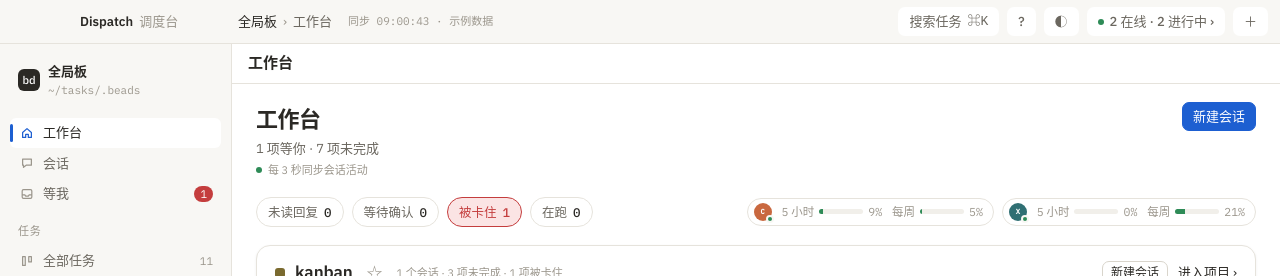
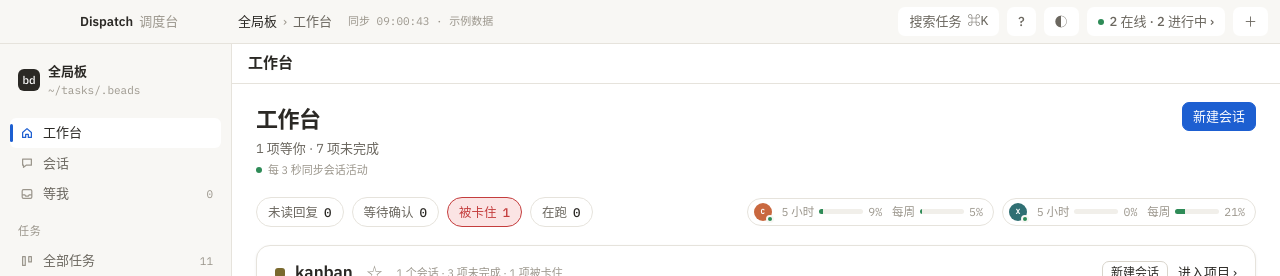
Before and after one commit to SchaeferAnjon/dispatch, a React (Vite) app in the folder app/: page / in a window 1280 px wide. Shown: the top 276 px of the page. Built offline with nearby package versions, Linux system fonts and the light colour scheme.

Commit message:
fix: badge counts only what needs a person; scheduled and running sessions treated the same everywhere

```diff
--- a/app/src/App.tsx
+++ b/app/src/App.tsx
@@ -231,8 +231,10 @@ export default function App() {
   const hostIssues = useMemo(() => hostFilter ? issues.filter((i) => hostOfIssue(i, refs) === hostFilter) : issues, [issues, refs, hostFilter]);
   const issuesF = useMemo(() => hostIssues.filter(i=>!isTrashed(i)&&!isOutcome(i)), [hostIssues]);
   const outcomesF = useMemo(() => issues.filter(i=>!isTrashed(i)&&isOutcome(i)&&(!hostFilter || linkedSessions(i).some(id=>!!refs.get(id)&&(refs.get(id)?.host_name||localName)===hostFilter) || sourceTasks(i).some(id=>hostIssues.some(t=>t.id===id)))), [issues, hostIssues, hostFilter, refs, localName]);
-  const agents = useMemo(() => agentsFrom(issuesF, me, presenceF.sessions), [issuesF, me, presenceF]);
-  const runningSessions = presenceF.sessions.filter((s) => s.alive && s.state === "working").length;
+  const liveSessions = useMemo(() => presenceF.sessions.filter((s) => !s.scheduled), [presenceF]);
+  const scheduledSessions = useMemo(() => presenceF.sessions.filter((s) => s.scheduled), [presenceF]);
+  const agents = useMemo(() => agentsFrom(issuesF, me, liveSessions), [issuesF, me, liveSessions]);
+  const runningSessions = liveSessions.filter((s) => s.alive && s.state === "working").length;
   // The same project list the workbench and project hub show: resolved from conversations,
   // task labels and outcomes together, archived ones set aside.
   const projectList = useMemo(() => rankProjects(projectGroups(projectRows, issuesF, outcomesF).filter((p) => p.name !== UNGROUPED_PROJECT), projectFlags), [projectRows, issuesF, outcomesF, projectFlags]);
@@ -265,26 +267,26 @@ export default function App() {
   }, [api, view, visible, issuesF]);
 
   const inbox = useMemo<InboxItems>(() => ({
-    unread: activityF.filter(a => a.unread && !a.scheduled),
-    waiting: presenceF.sessions.filter((s) => needsAttention(s) && !activity.sessions.some(a => a.scheduled && a.session_id === s.session_id && (a.host ?? 'local') === (s.host ?? 'local'))).sort((a, b) => b.last_at - a.last_at),
-    idle: presenceF.sessions.filter((s) => s.alive && s.state === "idle" && !needsAttention(s)),
+    unread: activityF.filter(a => a.unread && !a.scheduled && !(a.state === "working" && !a.stale)),
+    waiting: presenceF.sessions.filter((s) => needsAttention(s) && !s.scheduled).sort((a, b) => b.last_at - a.last_at),
+    idle: presenceF.sessions.filter((s) => s.alive && s.state === "idle" && !needsAttention(s) && !s.scheduled),
     review: issuesF.filter((i) => needsReview(i)).sort((a, b) => (b.closed_at ?? b.updated_at).localeCompare(a.closed_at ?? a.updated_at)),
     blocked: issuesF.filter((i) => i.status === "blocked"),
-  }), [issuesF, presenceF, activityF, activity]);
+  }), [issuesF, presenceF, activityF]);
 
   const counts = useMemo(() => ({
     total: issuesF.length,
     blocked: inbox.blocked.length,
     review: inbox.review.length,
     agents: agents.filter((a) => a.online).length,
-    inbox: inbox.unread.length + inbox.waiting.filter(s => !inbox.unread.some(a => a.session_id === s.session_id)).length + inbox.blocked.length,
+    inbox: inbox.unread.length + inbox.waiting.filter(s => !inbox.unread.some(a => a.session_id === s.session_id)).length,
   }), [issuesF, agents, inbox]);
 
   // Use unfiltered data: switching machines is not a new event.
   const notificationInbox = useMemo(() => ({
-    waiting: presence.sessions.filter((s) => needsAttention(s) && !activity.sessions.some(a => a.scheduled && a.session_id === s.session_id && (a.host ?? 'local') === (s.host ?? 'local'))),
+    waiting: observedPresence.sessions.filter((s) => needsAttention(s) && !s.scheduled),
     review: issues.filter((i) => needsReview(i) && !isOutcome(i)),
-  }), [presence, issues, activity]);
+  }), [observedPresence, issues]);
 
   // Ignore transient failures; wait for a stable explicit request. Keep identities
   // across disconnects and distinguish the same session id on different machines.
@@ -312,9 +314,9 @@ export default function App() {
 
   useEffect(() => {
     if (!api) return;
-    const working = observedPresence.sessions.filter((s) => s.alive && s.state === "working").length;
+    const working = observedPresence.sessions.filter((s) => s.alive && s.state === "working" && !s.scheduled).length;
     // Menu bars fill up fast; keep the status text to a few characters.
-    const unread = activity.sessions.filter(a => a.unread && !a.scheduled).length;
+    const unread = activity.sessions.filter(a => a.unread && !a.scheduled && !(a.state === "working" && !a.stale)).length;
     const parts = [unread ? `${unread}未读` : "", working ? `${working}跑` : "", notificationInbox.waiting.length ? `${notificationInbox.waiting.length}等` : "", notificationInbox.review.length ? `${notificationInbox.review.length}审` : ""].filter(Boolean);
     api.tray(parts.join(" "), `Dispatch · ${unread} 未读回复 · ${working} 在跑 · ${notificationInbox.waiting.length} 等你 · ${notificationInbox.review.length} 待 Agent 复核 · ${issues.filter((i) => i.status !== "closed" && !isOutcome(i) && !isTrashed(i)).length} 项未完成`).catch(() => {});
   }, [api, observedPresence, notificationInbox, issues, activity]);
@@ -403,7 +405,7 @@ export default function App() {
             {view === "inbox" && <InboxView onRead={a => markRead(a, a.reply_id!)} onOpen={openSession} initialTab={inboxTab} items={inbox} me={me} onSelect={setSelected} onResume={copyResume} onFocus={focusSession} />}
             {view === "board" && <Board progress={progress} issues={visible} selected={selected} onSelect={setSelected} me={me} rootOf={rootIssue} onMove={move} onAdd={() => setCreating(true)} />}
             {view === "table" && <TableView issues={visible} selected={selected} onSelect={setSelected} me={me} rootOf={rootIssue} />}
-            {view === "agents" && <AgentsView agents={agents} apps={presenceF.apps} onSelect={(id) => { setSelected(id); }} onCopyResume={copyResume} onFocus={focusSession} refs={refsF} hosts={hosts} onOpenUrl={(u) => api?.openPath(u).catch((e) => say(String(e), true))} onCopyText={(t, what) => api?.copy(t).then(() => say(`${what}已复制`)).catch((e) => say(String(e), true))} onStart={async (i) => { const r = await api!.agentStart(i); say(r ? `已在 ${r.host} 起了 ${r.kind}` : "起 Agent 失败"); return r; }} />}
+            {view === "agents" && <AgentsView agents={agents} scheduled={scheduledSessions} apps={presenceF.apps} onSelect={(id) => { setSelected(id); }} onCopyResume={copyResume} onFocus={focusSession} refs={refsF} hosts={hosts} onOpenUrl={(u) => api?.openPath(u).catch((e) => say(String(e), true))} onCopyText={(t, what) => api?.copy(t).then(() => say(`${what}已复制`)).catch((e) => say(String(e), true))} onStart={async (i) => { const r = await api!.agentStart(i); say(r ? `已在 ${r.host} 起了 ${r.kind}` : "起 Agent 失败"); return r; }} />}
             {view === "sessions" && api && <SessionsView outcomes={outcomesF} activities={activityF} issues={issuesF} onSeen={markRead} activityError={activityError} key={(sessionFocus ?? "all") + hostId} api={api} me={me} live={presenceF.sessions} hostId={hostId} onSelectTask={setSelected} onDone={say} onError={(m) => say(m, true)} initialId={sessionFocus ?? (info?.initial_task?.startsWith("session:") ? info.initial_task.slice(8) : null)} />}
             {view === "trash" && <><p className="trash-note">移除的任务保留记录与依赖，不会进入待办队列。右键或点击 ⋯ 可恢复。</p><TableView issues={hostIssues.filter(isTrashed)} selected={selected} onSelect={setSelected} me={me}/></>}
             {(view === "stats" || view === "quota") && api && <UsageView key={view} initialTab={view === "quota" ? "quota" : undefined} onDone={say} api={api} me={me} host={hostId} hostName={hostFilter} onError={(m) => say(m, true)} />}
--- a/app/src/activity.ts
+++ b/app/src/activity.ts
@@ -68,11 +68,14 @@ export function canReadReply(a: Activity | undefined, reply: string | undefined,
 export function mergeActivity(presence: import('./types').Presence, rows: Activity[]): import('./types').Presence {
   const sessions = presence.sessions.map(s => {
     const a = rows.find(a => a.session_id === s.session_id && (a.host ?? 'local') === (s.host ?? 'local'));
-    return a && a.last_at >= s.last_at ? { ...s, title: a.title, state: a.stale ? 'unknown' as const : a.state === 'working' ? 'working' as const : 'idle' as const, last_at: a.last_at, state_source: 'transcript' as const } : s;
+    if (!a) return s;
+    const merged = a.last_at >= s.last_at ? { ...s, title: a.title, state: a.stale ? 'unknown' as const : a.state === 'working' ? 'working' as const : 'idle' as const, last_at: a.last_at, state_source: 'transcript' as const } : s;
+    // The user's classification travels with the session so every count treats it the same way.
+    return a.scheduled ? { ...merged, scheduled: true } : merged;
   });
   for (const a of rows) {
     if (a.stale || a.state !== 'working' || sessions.some(s => s.session_id === a.session_id && (s.host ?? 'local') === (a.host ?? 'local'))) continue;
-    sessions.push({ agent:a.agent, session_id:a.session_id, title:a.title, cwd:a.cwd, project:a.project, agent_pid:null, source_kind:'unknown', source_app:'会话记录', entrypoint:'', started_at:0, last_at:a.last_at, state:'working', prompts:0, alive:true, registered:true, state_source:'transcript', host:a.host,host_name:a.host_name,remote:a.remote });
+    sessions.push({ agent:a.agent, session_id:a.session_id, title:a.title, cwd:a.cwd, project:a.project, agent_pid:null, source_kind:'unknown', source_app:'会话记录', entrypoint:'', started_at:0, last_at:a.last_at, state:'working', prompts:0, alive:true, registered:true, state_source:'transcript', host:a.host,host_name:a.host_name,remote:a.remote, scheduled:a.scheduled||undefined });
   }
   return { ...presence, sessions };
 }
--- a/app/src/components/Inbox.tsx
+++ b/app/src/components/Inbox.tsx
@@ -25,7 +25,7 @@ export function InboxView({ onRead, onOpen, initialTab, items, me, onSelect, onR
       {tab === "unread" && [...new Set(items.unread.map(conversationProject))].map(project=><section key={project}><h3>{project}</h3><ConversationRows onRead={onRead} rows={items.unread.filter(a=>conversationProject(a)===project)} me={me} onOpen={onOpen}/></section>)}
       {(tab === "waiting" || tab === "idle") && items[tab].length > 0 && (
         <section>
-          <h4>{tab === "idle" ? "空闲会话" : "需要处理"}<span className="n">{items[tab].length}</span><span className="muted">{tab === "idle" ? "不计入待处理数量，也不会触发通知" : "仅展示明确上报的确认请求"}</span></h4>
+          <h4>{tab === "idle" ? "空闲会话" : "需要处理"}<span className="n">{items[tab].length}</span><span className="muted">{tab === "idle" ? "不计入待处理数量，也不会触发通知" : "只有接入事件上报的会话会出现在这里；Codex 桌面端等没有上报的会话请到会话页看"}</span></h4>
           {items[tab].map((s) => {
             const a = actorOf(s.agent, me);
             return (
@@ -65,7 +65,7 @@ export function InboxView({ onRead, onOpen, initialTab, items, me, onSelect, onR
       )}
       {tab === "blocked" && items.blocked.length > 0 && (
         <section>
-          <h4>被卡住 <span className="n">{items.blocked.length}</span><span className="muted">有未完成的依赖</span></h4>
+          <h4>被卡住 <span className="n">{items.blocked.length}</span><span className="muted">有未完成的依赖 · 不计入红点，等依赖完成会自动解开</span></h4>
           {items.blocked.map((i) => (
             <div key={i.id} className="ib-row opens" onClick={() => onSelect(i.id)} role="button" tabIndex={0} onKeyDown={(e) => { if (e.target === e.currentTarget && (e.key === "Enter" || e.key === " ")) { e.preventDefault(); onSelect(i.id); } }}>
               <span className="st sm block">⊘</span>
--- a/app/src/components/views.tsx
+++ b/app/src/components/views.tsx
@@ -3,7 +3,7 @@ import { useState } from "react";
 import { sessionStatus, sessionEvidence } from "../derive";
 import type { AgentPresence } from "../derive";
 import { COLUMNS, NO_RESUME, SOURCE_LABEL, actorOf, columnOf, durSince, isReviewed, parseAcceptance, projectOf, relTime } from "../derive";
-import type { Column, Host, Issue, SessionRef } from "../types";
+import type { Column, Host, Issue, Session, SessionRef } from "../types";
 import type { AgentStartInput, AgentStartResult } from "../api";
 import { Avatar, Pri, ProjectTag, StatusPill, TYPE_LABEL } from "./ui";
 import { linkedSessions } from "../projectModel";
@@ -27,6 +27,7 @@ export function Card({ issue, progress, selected, onSelect, me, root, draggable,
         {issue.issue_type !== "task" && <span className="muted">{TYPE_LABEL[issue.issue_type] ?? issue.issue_type}</span>}
       </div>
       {blocked && <div className="blk">⊘ 被 {issue.dependency_count ?? ""} 项依赖卡住</div>}
+      {issue.status === "deferred" && <div className="blk deferred">⏸ 搁置 · 暂不安排</div>}
       {!blocked && (issue.dependency_count ?? 0) > 0 && issue.status !== "closed" && <div className="muted" style={{ fontSize: 11.5 }}>↳ 依赖 {issue.dependency_count} 项</div>}
       {ac.length > 0 && issue.status !== "closed" && (
         <div className="chk"><span className="bar"><i style={{ width: `${(done / ac.length) * 100}%` }} /></span>{done}/{ac.length} 验收项</div>
@@ -147,7 +148,7 @@ function Delegate({ host, onClose, onStart }: { host: Host; onClose: () => void;
   );
 }
 
-export function AgentsView({ agents, apps, onSelect, onCopyResume, onFocus, refs, hosts, onOpenUrl, onCopyText, onStart }: { agents: AgentPresence[]; apps: string[]; onSelect: (id: string) => void; onCopyResume: (agent: string, sessionId: string, cwd: string) => void; onFocus: (sessionId: string) => void; refs: Map<string, SessionRef>; hosts: Host[]; onOpenUrl: (url: string) => void; onCopyText: (text: string, what: string) => void; onStart: (input: AgentStartInput) => Promise<AgentStartResult | null> }) {
+export function AgentsView({ agents, scheduled, apps, onSelect, onCopyResume, onFocus, refs, hosts, onOpenUrl, onCopyText, onStart }: { agents: AgentPresence[]; scheduled: Session[]; apps: string[]; onSelect: (id: string) => void; onCopyResume: (agent: string, sessionId: string, cwd: string) => void; onFocus: (sessionId: string) => void; refs: Map<string, SessionRef>; hosts: Host[]; onOpenUrl: (url: string) => void; onCopyText: (text: string, what: string) => void; onStart: (input: AgentStartInput) => Promise<AgentStartResult | null> }) {
   const [delegate, setDelegate] = useState<Host | null>(null);
   return (
     <div className="agrid">
@@ -219,6 +220,7 @@ export function AgentsView({ agents, apps, onSelect, onCopyResume, onFocus, refs
 
         </div>
       );})}
+      {scheduled.length > 0 && <details className="offline-agents"><summary>定时会话 · {scheduled.length}<span className="muted small"> · 不计入在跑、未读和通知</span></summary><div className="sessions">{scheduled.map((s) => <div key={s.session_id} className={`sess ${s.state}`}><span className={`src-ic ${s.source_kind}`}>{SOURCE_ICON[s.source_kind]}</span><div className="agent-session-main"><div className="agent-session-title"><span className="proj-name">{s.herdr?.title || s.title || s.project || s.cwd}</span><span className={`st sm ${s.state === "working" ? "prog" : "open"}`}>{sessionStatus(s)}</span></div><div className="agent-session-meta"><span>{actorOf(s.agent, "")?.name}</span>{s.remote && <span>{s.host_name}</span>}<span>{s.last_at ? `${durSince(s.last_at)}前活动` : ""}</span></div></div><div className="agent-session-actions"><button className="copy-btn" onClick={() => onFocus(s.session_id)}>打开</button></div></div>)}</div></details>}
       <details className="offline-agents"><summary>未检测到活动的 Agent · {agents.filter(a => !a.online && !a.current.length).length}</summary><div>{agents.filter(a => !a.online && !a.current.length).map(a => <span key={a.actor.id}>{a.actor.name}</span>)}</div></details>
     </div>
   );
--- a/app/src/styles.css
+++ b/app/src/styles.css
@@ -45,6 +45,7 @@
 .project-card:hover{border-color:var(--accent)}.project-card>div:first-child{display:flex;align-items:center;gap:12px;flex-wrap:wrap}.project-card h3{margin:0;font-size:19px;overflow-wrap:anywhere}
 .project-card p{margin:0;color:var(--ink-2);font-size:14px;line-height:1.7;min-height:48px;display:-webkit-box;-webkit-line-clamp:2;-webkit-box-orient:vertical;overflow:hidden;overflow-wrap:anywhere}
 .project-card>.link{margin-top:auto}.project-latest{font-size:13px;color:var(--accent);overflow-wrap:anywhere}
+.blk.deferred{color:var(--ink-3);background:var(--panel-2)}
 .linked-tasks,.linked-task{font-size:11.5px;color:var(--ink-2);white-space:nowrap;overflow:hidden;text-overflow:ellipsis;text-align:left}
 .hub-dir-head{display:flex;justify-content:space-between;gap:12px;align-items:baseline;flex-wrap:wrap;margin-bottom:10px}.hub-dir-head code{font-family:var(--mono);font-size:13px;overflow-wrap:anywhere}
 .hub-tabs{display:flex;gap:6px;flex-wrap:wrap;border-bottom:1px solid var(--line);padding-bottom:12px;margin-bottom:18px}
--- a/app/src/types.ts
+++ b/app/src/types.ts
@@ -142,6 +142,7 @@ export interface Session {
   state_source?: "hook" | "transcript";
   last_event?: string;
   herdr?: { pane_id: string; tab_id: string; title: string; status: string; focused: boolean };
+  scheduled?: boolean;
   title?: string;
   host?: string;
   host_name?: string;
```
Also changed, not shown: app/src/components/Sessions.tsx (+6 -4 lines), 1 other file (tests, documents, lock files or other folders).
